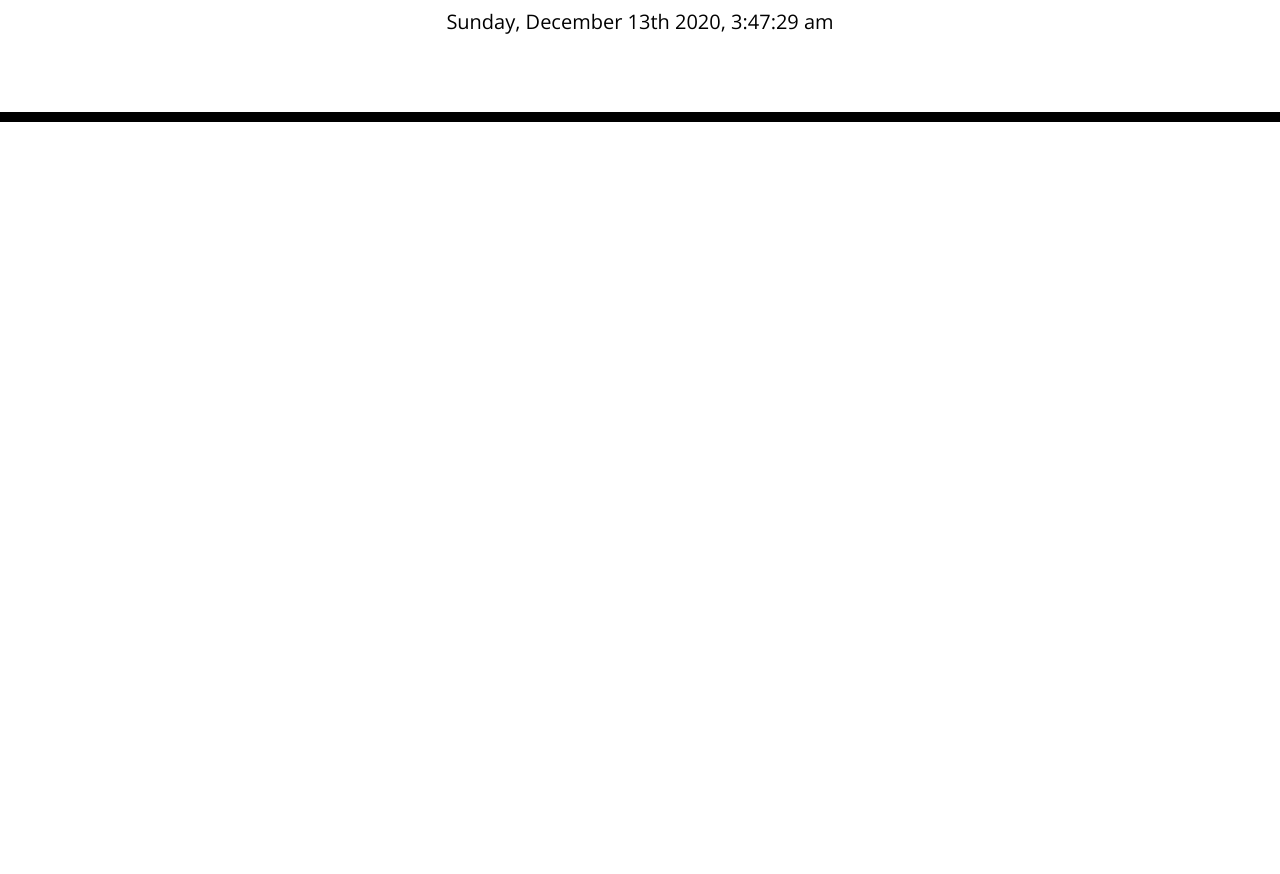
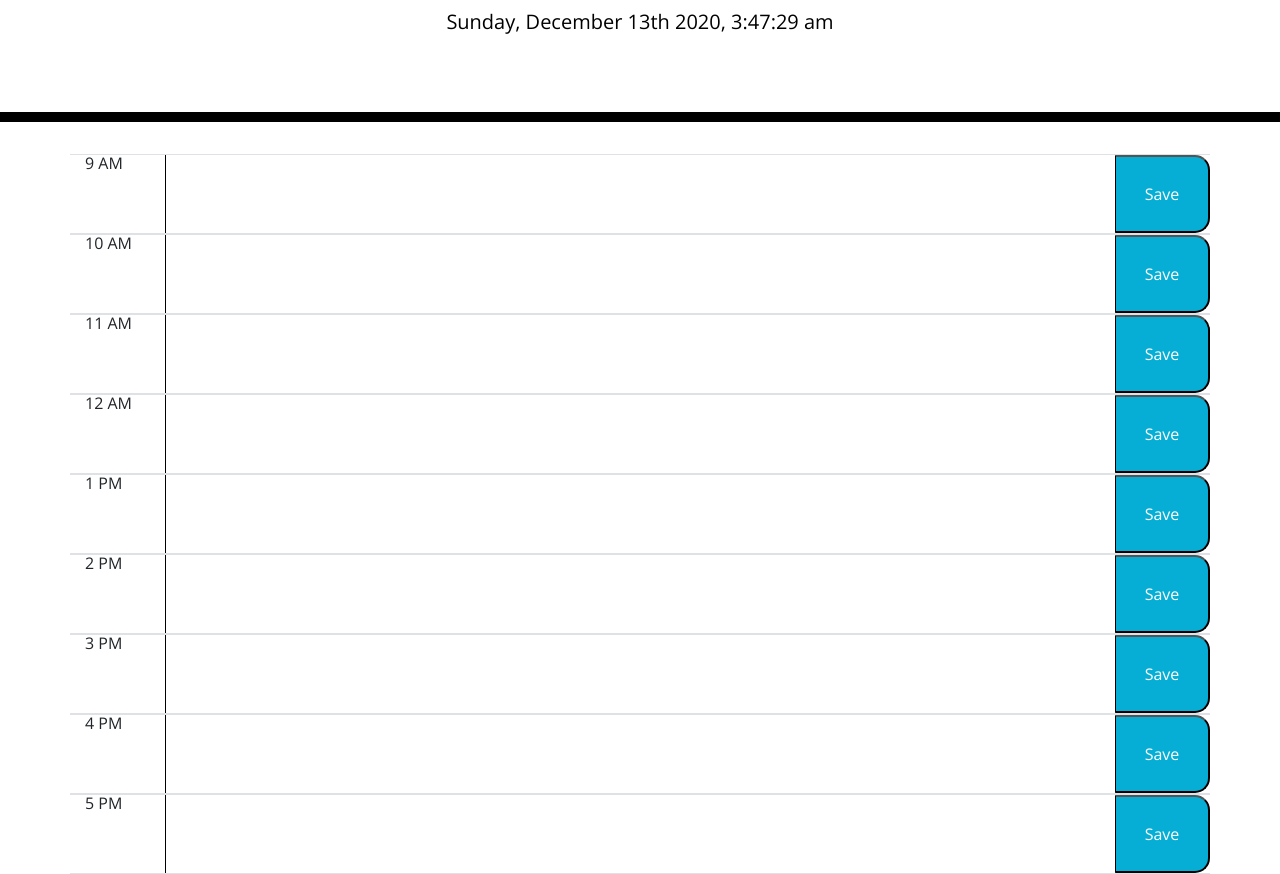
Before and after one commit to lhaodev/Work-Day-Scheduler, a plain HTML site: page index.html in a window 1280 px wide. Shown: the part 182-1056 px from the top of the page. Before the commit the page ends 800 px from the top, so only its background shows below. Drawn offline with nearby package versions, Linux system fonts and the light colour scheme.

Commit message:
localstorage

```diff
--- a/index.html
+++ b/index.html
@@ -20,9 +20,58 @@
     <p id="currentDay" class="lead"></p>
   </header>
   <div class="container">
+
+
+    <div id="calendar-row" class="row justify-content-md-center border-top border-bottom calendar-row">
+      <div id="time" class="col-md-1">9 AM</div>
+      <textarea rows="3" id="text-entry1" class="col-md-10 text-entry1"></textarea>
+      <button id="save" class="col-md-1 saveBtn">Save</button>
+    </div>
+    <div id="calendar-row" class="row justify-content-md-center border-top border-bottom calendar-row">
+      <div id="time" class="col-md-1">10 AM</div>
+      <textarea rows="3" id="text-entry1" class="col-md-10 text-entry1"></textarea>
+      <button id="save" class="col-md-1 saveBtn">Save</button>
+    </div>
+    <div id="calendar-row" class="row justify-content-md-center border-top border-bottom calendar-row">
+      <div id="time" class="col-md-1">11 AM</div>
+      <textarea rows="3" id="text-entry1" class="col-md-10 text-entry1"></textarea>
+      <button id="save" class="col-md-1 saveBtn">Save</button>
+    </div>
+    <div id="calendar-row" class="row justify-content-md-center border-top border-bottom calendar-row">
+      <div id="time" class="col-md-1">12 AM</div>
+      <textarea rows="3" id="text-entry1" class="col-md-10 text-entry1"></textarea>
+      <button id="save" class="col-md-1 saveBtn">Save</button>
+    </div>
+    <div id="calendar-row" class="row justify-content-md-center border-top border-bottom calendar-row">
+      <div id="time" class="col-md-1">1 PM</div>
+      <textarea rows="3" id="text-entry1" class="col-md-10 text-entry1"></textarea>
+      <button id="save" class="col-md-1 saveBtn">Save</button>
+    </div>
+    <div id="calendar-row" class="row justify-content-md-center border-top border-bottom calendar-row">
+      <div id="time" class="col-md-1">2 PM</div>
+      <textarea rows="3" id="text-entry1" class="col-md-10 text-entry1"></textarea>
+      <button id="save" class="col-md-1 saveBtn">Save</button>
+    </div>
+    <div id="calendar-row" class="row justify-content-md-center border-top border-bottom calendar-row">
+      <div id="time" class="col-md-1">3 PM</div>
+      <textarea rows="3" id="text-entry1" class="col-md-10 text-entry1"></textarea>
+      <button id="save" class="col-md-1 saveBtn">Save</button>
+    </div>
+    <div id="calendar-row" class="row justify-content-md-center border-top border-bottom calendar-row">
+      <div id="time" class="col-md-1">4 PM</div>
+      <textarea rows="3" id="text-entry1" class="col-md-10 text-entry1"></textarea>
+      <button id="save" class="col-md-1 saveBtn">Save</button>
+    </div>
+    <div id="calendar-row" class="row justify-content-md-center border-top border-bottom calendar-row">
+      <div id="time" class="col-md-1">5 PM</div>
+      <textarea rows="3" id="text-entry1" class="col-md-10 text-entry1"></textarea>
+      <button id="save" class="col-md-1 saveBtn">Save</button>
+    </div>
+
+
+
     <!-- Timeblocks go here -->
   </div>
-
   <script src="https://cdnjs.cloudflare.com/ajax/libs/jquery/3.2.1/jquery.min.js"></script>
   <script src="https://cdnjs.cloudflare.com/ajax/libs/moment.js/2.24.0/moment.min.js"></script>
   <script src=script.js></script>
--- a/script.js
+++ b/script.js
@@ -1,7 +1,32 @@
+
+var test = document.getElementsByClassName("text-entry1");
+console.log(test);
+
+var test2 = document.getElementById("text-entry1");
+console.log(test2);
+
+var test3 = document.querySelectorAll("#text-entry1");
+console.log(test3);
+
 //show current day and time
-
 var dynamicTime = function () {
     document.getElementById("currentDay")
         .innerHTML = moment().format('dddd') + ", " + moment().format('MMMM Do YYYY, h:mm:ss a');
 }
 setInterval(dynamicTime, 1000);
+
+//save function for the saveBtn
+var saveItems = document.getElementById("save");
+
+$("#save").on("click", function (event) {
+    event.preventDefault();
+    // var scheduleInput = document.getElementById("text-entry1").value.trim();
+    var scheduleInput = document.getElementsByClassName("text-entry1").value;
+    console.log(scheduleInput);
+    var savedItem = [];
+    savedItem = JSON.parse(localStorage.getItem("scheduleInput")) || [];
+    savedItem.push(scheduleInput);
+    alert(savedItem);
+    localStorage.setItem("savedItem", JSON.stringify(savedItem));
+
+});
```
